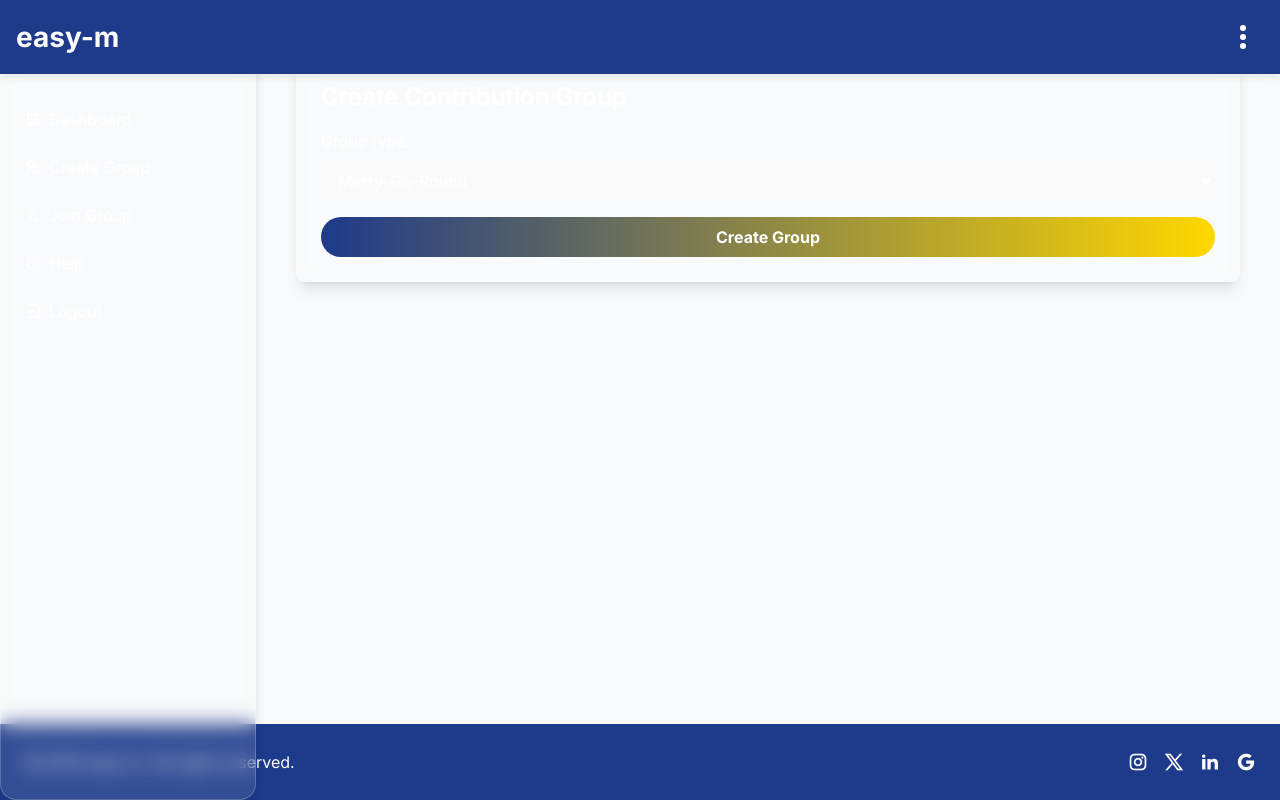
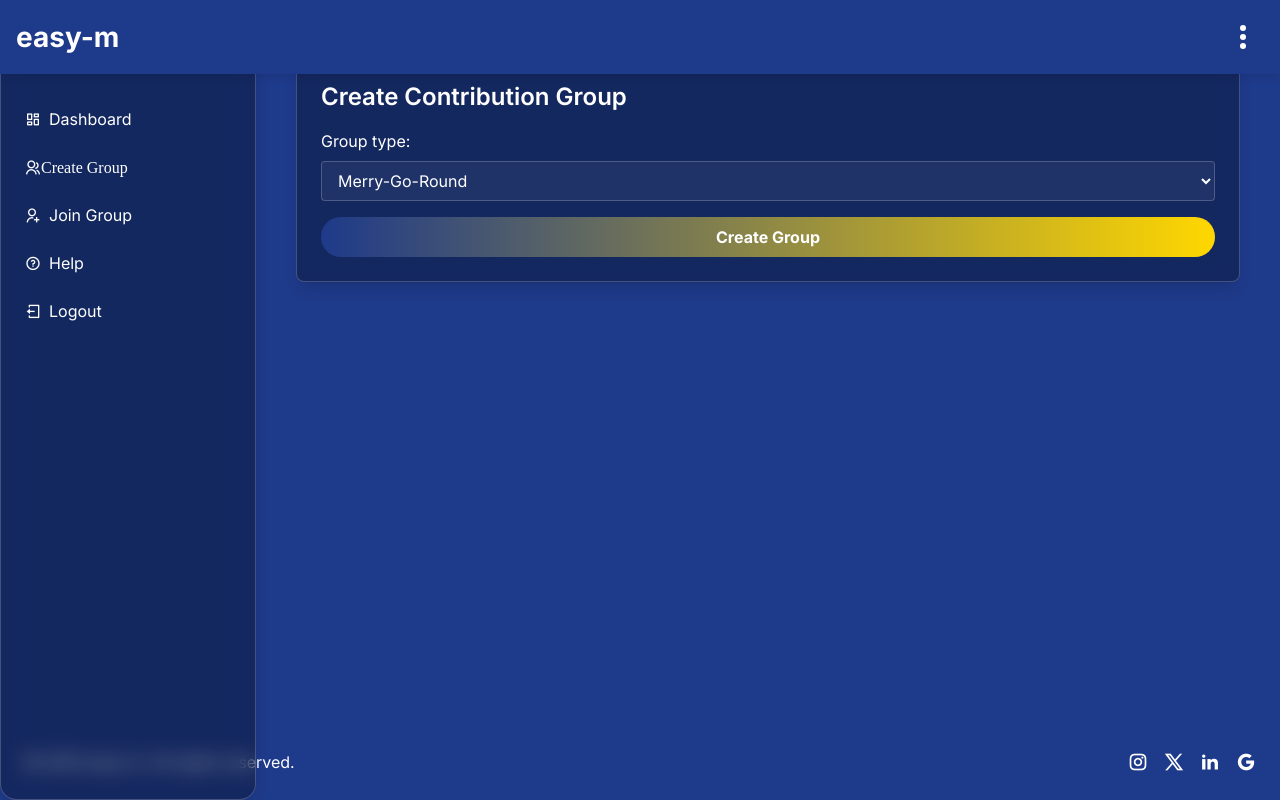
Before and after one commit to StewieC/easy-m, a Django app: page /create-group/ in a window 1280 px wide. Run offline with Django 5.2, Linux system fonts and the light colour scheme; the visitor is signed in with stand-in values (Sample User, id 1); some libraries are stand-ins or nearby versions.

Commit message:
Update styles for improved contrast and readability; modify group creation link structure

```diff
--- a/contributions/static/css/style.css
+++ b/contributions/static/css/style.css
@@ -8,8 +8,8 @@
 }
 
 body {
-    background-color: #F9FAFB; /* Light Gray background */
-    color: #1F2937; /* Dark Gray text */
+    background-color: #1E3A8A; /* Deep Blue background for better contrast */
+    color: #FFFFFF; /* White text */
 }
 
 /* Mobile Header */
@@ -118,8 +118,8 @@ main {
 
 /* Glassmorphism Effect */
 .glassmorphism {
-    background-color: rgba(255, 255, 255, 0.1);
-    -webkit-backdrop-filter: blur(10px);
+    background-color: rgba(0, 0, 0, 0.3); /* Darker background for better contrast */
+    -webkit-backdrop-filter: blur(10px); /* For Safari support */
     backdrop-filter: blur(10px);
     border: 1px solid rgba(255, 255, 255, 0.2);
     border-radius: 16px;
@@ -166,7 +166,7 @@ button:hover {
     --accent-color: #FFD700; /* Gold */
     --text-light: #FFFFFF; /* White */
     --dark-bg: #1E3A8A; /* Deep Blue */
-    --card-bg: rgba(255, 255, 255, 0.1);
+    --card-bg: rgba(0, 0, 0, 0.3); /* Darker for cards */
 }
 
 /* Messages Styling */
@@ -244,20 +244,3 @@ footer {
     width: 100%;
     color: #FFFFFF;
 }
-
-/* Google Button */
-.google-button {
-    display: flex;
-    align-items: center;
-    justify-content: center;
-    background-color: rgba(255, 255, 255, 0.1);
-    border: 1px solid rgba(255, 255, 255, 0.2);
-    color: #FFFFFF;
-    padding: 0.75rem 1.5rem;
-    border-radius: 9999px;
-    transition: background-color 0.3s ease;
-}
-
-.google-button:hover {
-    background-color: rgba(255, 255, 255, 0.2);
-}
--- a/contributions/templates/contributions/base.html
+++ b/contributions/templates/contributions/base.html
@@ -39,7 +39,7 @@
                 </li>
                 <li>
                     <a href="{% url 'create_group' %}" class="flex items-center p-2 hover:text-FFD700 transition duration-300 rounded">
-                        <i class="ri-group-line mr-2"></i> Create Group
+                        <i class="ri-group-line mr-2">Create Group</i>
                     </a>
                 </li>
                 <li>
```
